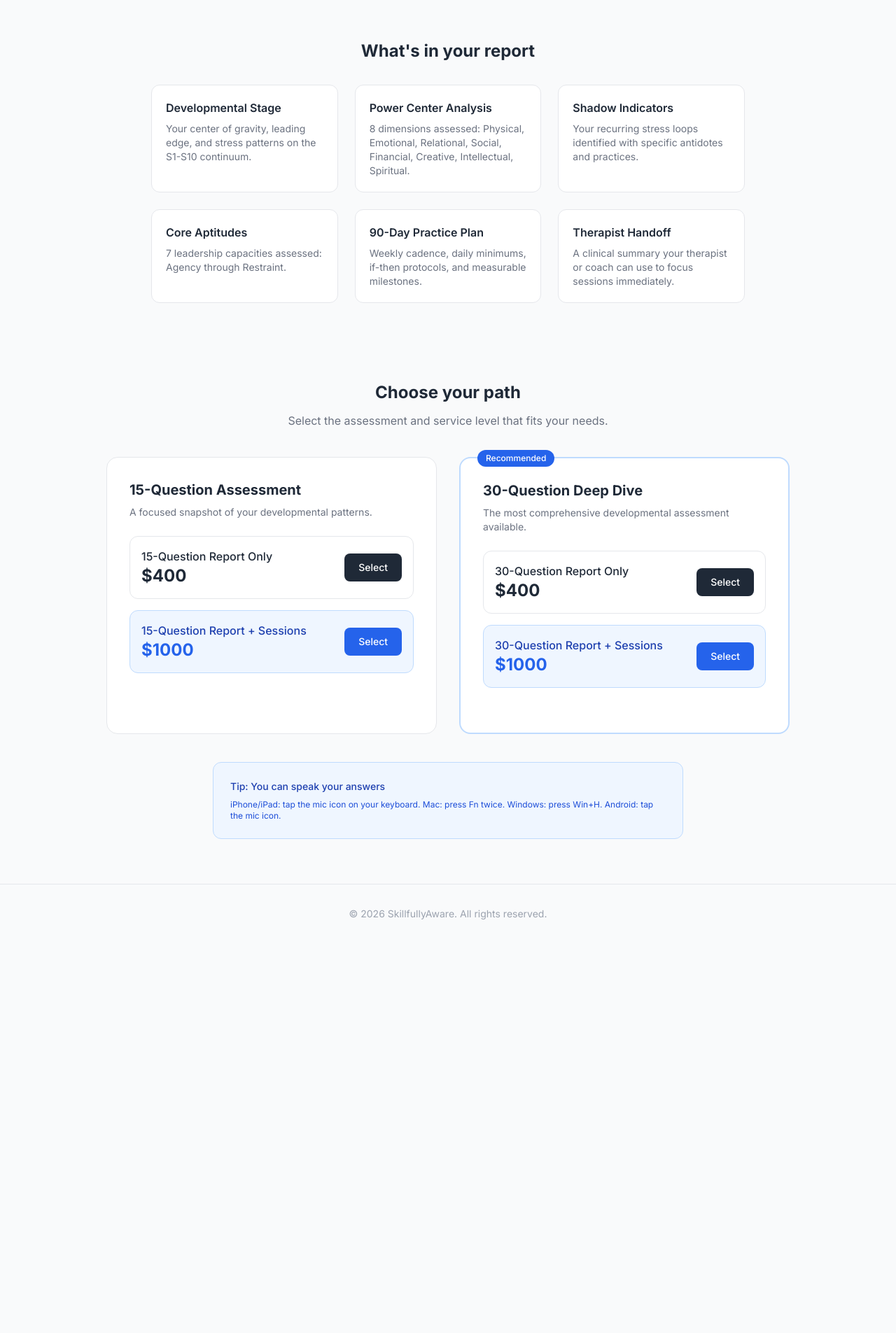
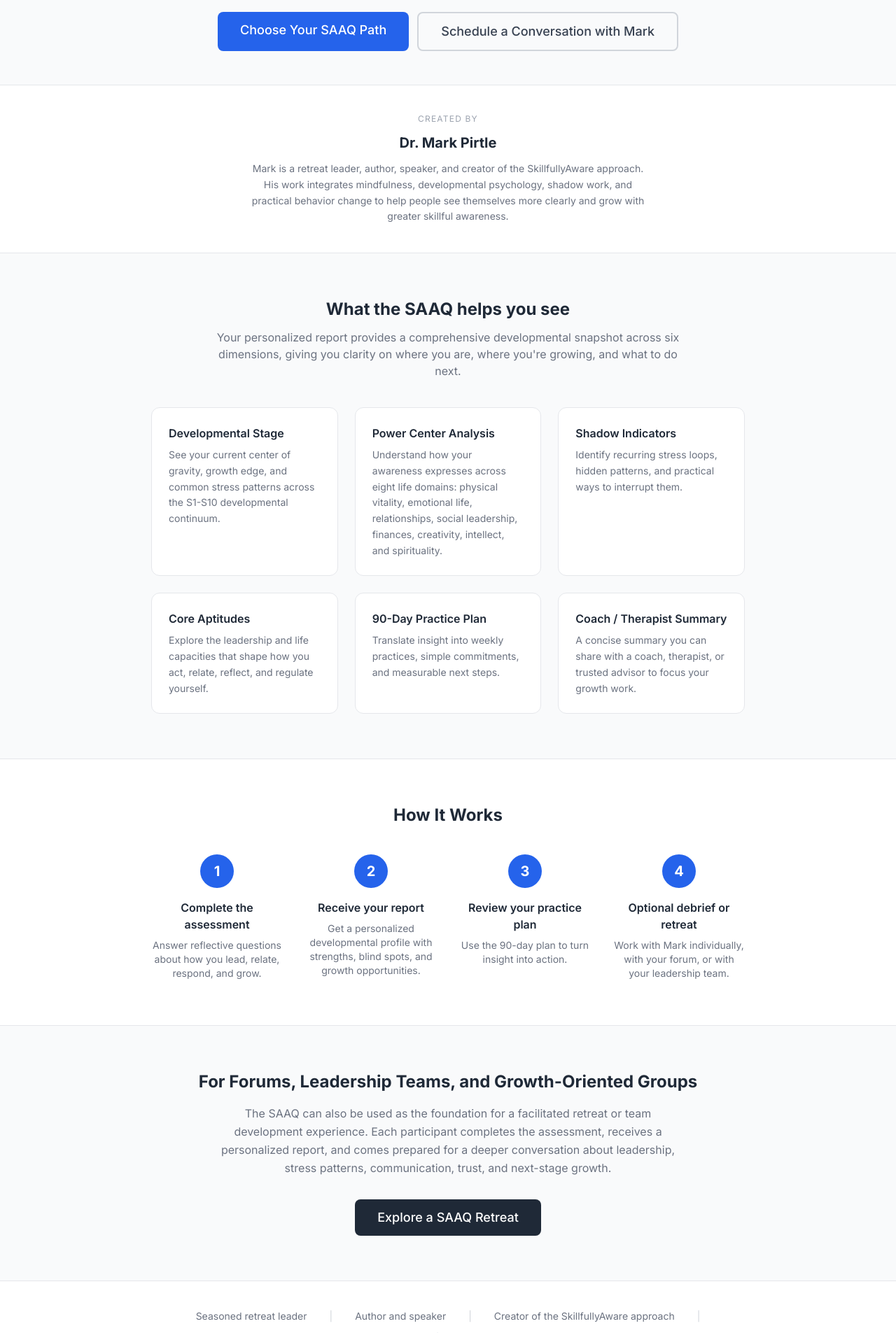
Before and after one commit to CameronDeb/saaq-finished, a React (Vite) app in the folder frontend/: page / in a window 1280 px wide. Shown: the part 460-2365 px from the top of the page at 70% size. Before the commit the page ends 1808 px from the top, so only its background shows below. Built offline with nearby package versions, Linux system fonts and the light colour scheme; no server answers.

Commit message:
landing page redesign: all 10 marketing suggestions from Mark

```diff
--- a/frontend/src/pages/Landing.jsx
+++ b/frontend/src/pages/Landing.jsx
@@ -39,18 +39,19 @@
             <Logo size={40} />
             <span className="text-lg font-bold text-gray-800">SkillfullyAware</span>
           </div>
-          <div className="flex items-center gap-4">
-            <a href="#pricing" className="text-sm text-gray-600 hover:text-gray-800">Pricing</a>
+          <div className="flex items-center gap-4 text-sm">
+            <a href="#how-it-works" className="text-gray-600 hover:text-gray-800 hidden md:inline">How It Works</a>
+            <a href="#pricing" className="text-gray-600 hover:text-gray-800 hidden md:inline">Pricing</a>
             {isAuthenticated ? (
               <>
-                {isAdmin && <Link to="/dashboard" className="text-sm text-gray-600 hover:text-gray-800">Admin</Link>}
-                <Link to="/my" className="text-sm text-gray-600 hover:text-gray-800">My Account</Link>
-                <button onClick={logout} className="text-sm text-gray-400 hover:text-gray-600">Sign out</button>
+                {isAdmin && <Link to="/dashboard" className="text-gray-600 hover:text-gray-800">Admin</Link>}
+                <Link to="/my" className="text-gray-600 hover:text-gray-800">My Account</Link>
+                <button onClick={logout} className="text-gray-400 hover:text-gray-600">Sign out</button>
               </>
             ) : (
               <>
-                <Link to="/login" className="text-sm text-gray-600 hover:text-gray-800">Sign in</Link>
-                <Link to="/signup" className="bg-blue-600 text-white px-4 py-2 rounded-lg text-sm font-medium hover:bg-blue-700 transition">
+                <Link to="/login" className="text-gray-600 hover:text-gray-800">Sign in</Link>
+                <Link to="/signup" className="bg-blue-600 text-white px-4 py-2 rounded-lg font-medium hover:bg-blue-700 transition">
                   Get started
                 </Link>
               </>
@@ -61,95 +62,212 @@
 
       {/* hero */}
       <section className="max-w-3xl mx-auto px-6 pt-16 pb-12 text-center">
-        <h1 className="text-4xl md:text-5xl font-bold text-gray-800 mb-4 leading-tight">
-          Discover your developmental edge
+        <h1 className="text-3xl md:text-5xl font-bold text-gray-800 mb-6 leading-tight">
+          See the Patterns That Shape How You Lead, Relate, and Grow
         </h1>
         <p className="text-lg text-gray-500 max-w-2xl mx-auto mb-8">
-          The SAAQ assessment provides a comprehensive, strengths-forward developmental snapshot
-          to help you grow as a leader and a person. Receive a personalized 12-section diagnostic
-          report with actionable insights and a 90-day practice plan.
+          Created by Dr. Mark Pirtle, the SAAQ helps high-performing leaders and growth-oriented people
+          identify the patterns that shape how they lead, relate, make decisions, and respond under pressure.
+          Rooted in Mark's SkillfullyAware approach, each report turns deep self-awareness into practical
+          next steps for better conversations, clearer leadership, and meaningful behavior change.
         </p>
-        <a href="#pricing" className="bg-blue-600 text-white px-8 py-3 rounded-lg text-lg font-medium hover:bg-blue-700 transition">
-          Choose your assessment
-        </a>
+        <div className="flex flex-col sm:flex-row gap-3 justify-center">
+          <a href="#pricing" className="bg-blue-600 text-white px-8 py-3 rounded-lg text-lg font-medium hover:bg-blue-700 transition">
+            Choose Your SAAQ Path
+          </a>
+          <a href="mailto:mark@skillfullyaware.com?subject=SAAQ%20Conversation"
+            className="border-2 border-gray-300 text-gray-700 px-8 py-3 rounded-lg text-lg font-medium hover:border-gray-400 transition">
+            Schedule a Conversation with Mark
+          </a>
+        </div>
       </section>
 
-      {/* what you get */}
-      <section className="max-w-4xl mx-auto px-6 py-12">
-        <h2 className="text-2xl font-bold text-gray-800 text-center mb-8">What's in your report</h2>
+      {/* credibility band */}
+      <section className="bg-white border-y">
+        <div className="max-w-3xl mx-auto px-6 py-10 text-center">
+          <p className="text-xs uppercase tracking-widest text-gray-400 mb-3">Created by</p>
+          <h2 className="text-xl font-bold text-gray-800 mb-3">Dr. Mark Pirtle</h2>
+          <p className="text-gray-500 max-w-xl mx-auto text-sm leading-relaxed">
+            Mark is a retreat leader, author, speaker, and creator of the SkillfullyAware approach.
+            His work integrates mindfulness, developmental psychology, shadow work, and practical behavior
+            change to help people see themselves more clearly and grow with greater skillful awareness.
+          </p>
+        </div>
+      </section>
+
+      {/* what the SAAQ helps you see */}
+      <section className="max-w-4xl mx-auto px-6 py-16">
+        <h2 className="text-2xl font-bold text-gray-800 text-center mb-3">What the SAAQ helps you see</h2>
+        <p className="text-gray-500 text-center max-w-2xl mx-auto mb-10">
+          Your personalized report provides a comprehensive developmental snapshot across six dimensions,
+          giving you clarity on where you are, where you're growing, and what to do next.
+        </p>
         <div className="grid md:grid-cols-3 gap-6">
           {[
-            { title: 'Developmental Stage', desc: 'Your center of gravity, leading edge, and stress patterns on the S1-S10 continuum.' },
-            { title: 'Power Center Analysis', desc: '8 dimensions assessed: Physical, Emotional, Relational, Social, Financial, Creative, Intellectual, Spiritual.' },
-            { title: 'Shadow Indicators', desc: 'Your recurring stress loops identified with specific antidotes and practices.' },
-            { title: 'Core Aptitudes', desc: '7 leadership capacities assessed: Agency through Restraint.' },
-            { title: '90-Day Practice Plan', desc: 'Weekly cadence, daily minimums, if-then protocols, and measurable milestones.' },
-            { title: 'Therapist Handoff', desc: 'A clinical summary your therapist or coach can use to focus sessions immediately.' },
+            { title: 'Developmental Stage', desc: 'See your current center of gravity, growth edge, and common stress patterns across the S1-S10 developmental continuum.' },
+            { title: 'Power Center Analysis', desc: 'Understand how your awareness expresses across eight life domains: physical vitality, emotional life, relationships, social leadership, finances, creativity, intellect, and spirituality.' },
+            { title: 'Shadow Indicators', desc: 'Identify recurring stress loops, hidden patterns, and practical ways to interrupt them.' },
+            { title: 'Core Aptitudes', desc: 'Explore the leadership and life capacities that shape how you act, relate, reflect, and regulate yourself.' },
+            { title: '90-Day Practice Plan', desc: 'Translate insight into weekly practices, simple commitments, and measurable next steps.' },
+            { title: 'Coach / Therapist Summary', desc: 'A concise summary you can share with a coach, therapist, or trusted advisor to focus your growth work.' },
           ].map(item => (
-            <div key={item.title} className="bg-white rounded-xl border p-5">
+            <div key={item.title} className="bg-white rounded-xl border p-6">
               <h3 className="font-semibold text-gray-800 mb-2">{item.title}</h3>
-              <p className="text-sm text-gray-500">{item.desc}</p>
+              <p className="text-sm text-gray-500 leading-relaxed">{item.desc}</p>
             </div>
           ))}
         </div>
       </section>
 
+      {/* how it works */}
+      <section id="how-it-works" className="bg-white border-y">
+        <div className="max-w-4xl mx-auto px-6 py-16">
+          <h2 className="text-2xl font-bold text-gray-800 text-center mb-10">How It Works</h2>
+          <div className="grid md:grid-cols-4 gap-8">
+            {[
+              { step: '1', title: 'Complete the assessment', desc: 'Answer reflective questions about how you lead, relate, respond, and grow.' },
+              { step: '2', title: 'Receive your report', desc: 'Get a personalized developmental profile with strengths, blind spots, and growth opportunities.' },
+              { step: '3', title: 'Review your practice plan', desc: 'Use the 90-day plan to turn insight into action.' },
+              { step: '4', title: 'Optional debrief or retreat', desc: 'Work with Mark individually, with your forum, or with your leadership team.' },
+            ].map(item => (
+              <div key={item.step} className="text-center">
+                <div className="w-12 h-12 bg-blue-600 text-white rounded-full flex items-center justify-center text-xl font-bold mx-auto mb-4">
+                  {item.step}
+                </div>
+                <h3 className="font-semibold text-gray-800 mb-2">{item.title}</h3>
+                <p className="text-sm text-gray-500">{item.desc}</p>
+              </div>
+            ))}
+          </div>
+        </div>
+      </section>
+
+      {/* forums and teams */}
+      <section className="max-w-3xl mx-auto px-6 py-16 text-center">
+        <h2 className="text-2xl font-bold text-gray-800 mb-4">For Forums, Leadership Teams, and Growth-Oriented Groups</h2>
+        <p className="text-gray-500 max-w-2xl mx-auto mb-8 leading-relaxed">
+          The SAAQ can also be used as the foundation for a facilitated retreat or team development experience.
+          Each participant completes the assessment, receives a personalized report, and comes prepared for a
+          deeper conversation about leadership, stress patterns, communication, trust, and next-stage growth.
+        </p>
+        <a href="mailto:mark@skillfullyaware.com?subject=SAAQ%20Retreat%20Inquiry"
+          className="bg-gray-800 text-white px-8 py-3 rounded-lg text-lg font-medium hover:bg-gray-900 transition inline-block">
+          Explore a SAAQ Retreat
+        </a>
+      </section>
+
+      {/* trust signals */}
+      <section className="bg-white border-y">
+        <div className="max-w-4xl mx-auto px-6 py-10">
+          <div className="flex flex-wrap justify-center gap-x-8 gap-y-3 text-sm text-gray-500">
+            <span>Seasoned retreat leader</span>
+            <span className="text-gray-300">|</span>
+            <span>Author and speaker</span>
+            <span className="text-gray-300">|</span>
+            <span>Creator of the SkillfullyAware approach</span>
+            <span className="text-gray-300">|</span>
+            <span>Used with EO forum participants</span>
+            <span className="text-gray-300">|</span>
+            <span>Rooted in developmental psychology</span>
+          </div>
+        </div>
+      </section>
+
       {/* pricing */}
-      <section id="pricing" className="max-w-5xl mx-auto px-6 py-16">
-        <h2 className="text-2xl font-bold text-gray-800 text-center mb-3">Choose your path</h2>
-        <p className="text-gray-500 text-center mb-10">Select the assessment and service level that fits your needs.</p>
+      <section id="pricing" className="max-w-4xl mx-auto px-6 py-16">
+        <h2 className="text-2xl font-bold text-gray-800 text-center mb-3">Choose Your Path</h2>
+        <p className="text-gray-500 text-center mb-10">Select the option that fits where you are right now.</p>
 
-        <div className="grid md:grid-cols-2 gap-8">
-          {/* 15Q */}
-          <div className="bg-white rounded-2xl border p-8">
-            <h3 className="text-xl font-bold text-gray-800 mb-2">15-Question Assessment</h3>
-            <p className="text-sm text-gray-500 mb-6">A focused snapshot of your developmental patterns.</p>
-            <div className="space-y-4 mb-8">
-              <PricingOption
-                label={prices?.['15q_report']?.label || '15-Question Report Only'}
-                price={prices?.['15q_report']?.amount || 400}
-                loading={loadingCheckout === '15q_report'}
-                onClick={() => handleCheckout('15q_report')}
-              />
-              <PricingOption
-                label={prices?.['15q_bundle']?.label || '15-Question Report + Sessions'}
-                price={prices?.['15q_bundle']?.amount || 1000}
-                featured
-                loading={loadingCheckout === '15q_bundle'}
-                onClick={() => handleCheckout('15q_bundle')}
-              />
-            </div>
+        <div className="grid md:grid-cols-3 gap-6">
+          {/* Report Only */}
+          <div className="bg-white rounded-2xl border p-8 flex flex-col">
+            <h3 className="text-lg font-bold text-gray-800 mb-2">SAAQ Report Only</h3>
+            <p className="text-sm text-gray-500 mb-4 flex-1">
+              The full personalized report and 90-day practice plan.
+            </p>
+            <p className="text-3xl font-bold text-gray-800 mb-6">
+              ${prices?.['30q_report']?.amount || 500}
+            </p>
+            <button
+              onClick={() => handleCheckout('30q_report')}
+              disabled={loadingCheckout === '30q_report'}
+              className="w-full bg-gray-800 text-white py-3 rounded-lg font-medium hover:bg-gray-900 disabled:opacity-50 transition"
+            >
+              {loadingCheckout === '30q_report' ? 'Loading...' : 'Select'}
+            </button>
           </div>
 
-          {/* 30Q */}
-          <div className="bg-white rounded-2xl border-2 border-blue-200 p-8 relative">
-            <span className="absolute -top-3 left-6 bg-blue-600 text-white text-xs font-medium px-3 py-1 rounded-full">Recommended</span>
-            <h3 className="text-xl font-bold text-gray-800 mb-2">30-Question Deep Dive</h3>
-            <p className="text-sm text-gray-500 mb-6">The most comprehensive developmental assessment available.</p>
-            <div className="space-y-4 mb-8">
-              <PricingOption
-                label={prices?.['30q_report']?.label || '30-Question Report Only'}
-                price={prices?.['30q_report']?.amount || 400}
-                loading={loadingCheckout === '30q_report'}
-                onClick={() => handleCheckout('30q_report')}
-              />
-              <PricingOption
-                label={prices?.['30q_bundle']?.label || '30-Question Report + Sessions'}
-                price={prices?.['30q_bundle']?.amount || 1000}
-                featured
-                loading={loadingCheckout === '30q_bundle'}
-                onClick={() => handleCheckout('30q_bundle')}
-              />
-            </div>
+          {/* Report + Sessions */}
+          <div className="bg-white rounded-2xl border-2 border-blue-200 p-8 flex flex-col relative">
+            <span className="absolute -top-3 left-6 bg-blue-600 text-white text-xs font-medium px-3 py-1 rounded-full">Most Popular</span>
+            <h3 className="text-lg font-bold text-gray-800 mb-2">SAAQ Report + Debrief</h3>
+            <p className="text-sm text-gray-500 mb-4 flex-1">
+              The full report plus two private sessions with Mark to interpret findings and identify next steps.
+            </p>
+            <p className="text-3xl font-bold text-blue-600 mb-6">
+              ${prices?.['30q_bundle']?.amount || 1000}
+            </p>
+            <button
+              onClick={() => handleCheckout('30q_bundle')}
+              disabled={loadingCheckout === '30q_bundle'}
+              className="w-full bg-blue-600 text-white py-3 rounded-lg font-medium hover:bg-blue-700 disabled:opacity-50 transition"
+            >
+              {loadingCheckout === '30q_bundle' ? 'Loading...' : 'Select'}
+            </button>
+          </div>
+
+          {/* Forum/Team */}
+          <div className="bg-white rounded-2xl border p-8 flex flex-col">
+            <h3 className="text-lg font-bold text-gray-800 mb-2">Forum or Team Retreat</h3>
+            <p className="text-sm text-gray-500 mb-4 flex-1">
+              For forums, leadership teams, and groups that want the SAAQ as part of a facilitated retreat or offsite.
+            </p>
+            <p className="text-3xl font-bold text-gray-800 mb-6">Custom</p>
+            <a
+              href="mailto:mark@skillfullyaware.com?subject=SAAQ%20Team%20Retreat%20Inquiry"
+              className="w-full bg-gray-800 text-white py-3 rounded-lg font-medium hover:bg-gray-900 transition text-center block"
+            >
+              Schedule a Conversation
+            </a>
           </div>
         </div>
+      </section>
 
-        {/* voice tip */}
-        <div className="mt-10 bg-blue-50 border border-blue-200 rounded-xl p-6 max-w-2xl mx-auto">
-          <p className="text-sm font-medium text-blue-800 mb-2">Tip: You can speak your answers</p>
-          <p className="text-xs text-blue-700">
-            iPhone/iPad: tap the mic icon on your keyboard. Mac: press Fn twice. Windows: press Win+H. Android: tap the mic icon.
+      {/* voice tip - small and subtle */}
+      <section className="max-w-2xl mx-auto px-6 pb-8">
+        <details className="bg-blue-50 border border-blue-200 rounded-xl p-4 cursor-pointer">
+          <summary className="text-sm font-medium text-blue-800">
+            Prefer to speak your answers?
+          </summary>
+          <p className="text-xs text-blue-700 mt-3 leading-relaxed">
+            You can use voice dictation on most devices. This often helps people answer more naturally and completely.
           </p>
+          <ul className="text-xs text-blue-600 mt-2 space-y-1">
+            <li>iPhone / iPad: tap the microphone icon on your keyboard</li>
+            <li>Mac: press the Fn key twice</li>
+            <li>Windows: press Win + H</li>
+            <li>Android: tap the microphone icon on your keyboard</li>
+          </ul>
+        </details>
+      </section>
+
+      {/* final CTA */}
+      <section className="bg-gray-800 text-white">
+        <div className="max-w-3xl mx-auto px-6 py-16 text-center">
+          <h2 className="text-2xl font-bold mb-4">Ready to see yourself more clearly?</h2>
+          <p className="text-gray-300 mb-8 max-w-xl mx-auto">
+            Choose the individual SAAQ path above, or schedule a conversation with Mark about bringing
+            the SAAQ to your forum, team, or retreat.
+          </p>
+          <div className="flex flex-col sm:flex-row gap-3 justify-center">
+            <a href="#pricing" className="bg-white text-gray-800 px-8 py-3 rounded-lg text-lg font-medium hover:bg-gray-100 transition">
+              Choose My SAAQ Path
+            </a>
+            <a href="mailto:mark@skillfullyaware.com?subject=SAAQ%20Conversation"
+              className="border-2 border-white text-white px-8 py-3 rounded-lg text-lg font-medium hover:bg-white hover:text-gray-800 transition">
+              Schedule a Conversation
+            </a>
+          </div>
         </div>
       </section>
 
@@ -160,24 +278,3 @@
     </div>
   )
 }
-
-function PricingOption({ label, price, featured, loading, onClick }) {
-  return (
-    <div className={`flex items-center justify-between p-4 rounded-xl border ${featured ? 'border-blue-200 bg-blue-50' : 'border-gray-200'}`}>
-      <div>
-        <p className={`font-medium ${featured ? 'text-blue-800' : 'text-gray-800'}`}>{label}</p>
-        <p className={`text-2xl font-bold ${featured ? 'text-blue-600' : 'text-gray-800'}`}>${price}</p>
-      </div>
-      <button
-        onClick={onClick} disabled={loading}
-        className={`px-5 py-2.5 rounded-lg text-sm font-medium transition ${
-          featured
-            ? 'bg-blue-600 text-white hover:bg-blue-700'
-            : 'bg-gray-800 text-white hover:bg-gray-900'
-        } disabled:opacity-50`}
-      >
-        {loading ? 'Loading...' : 'Select'}
-      </button>
-    </div>
-  )
-}
```
